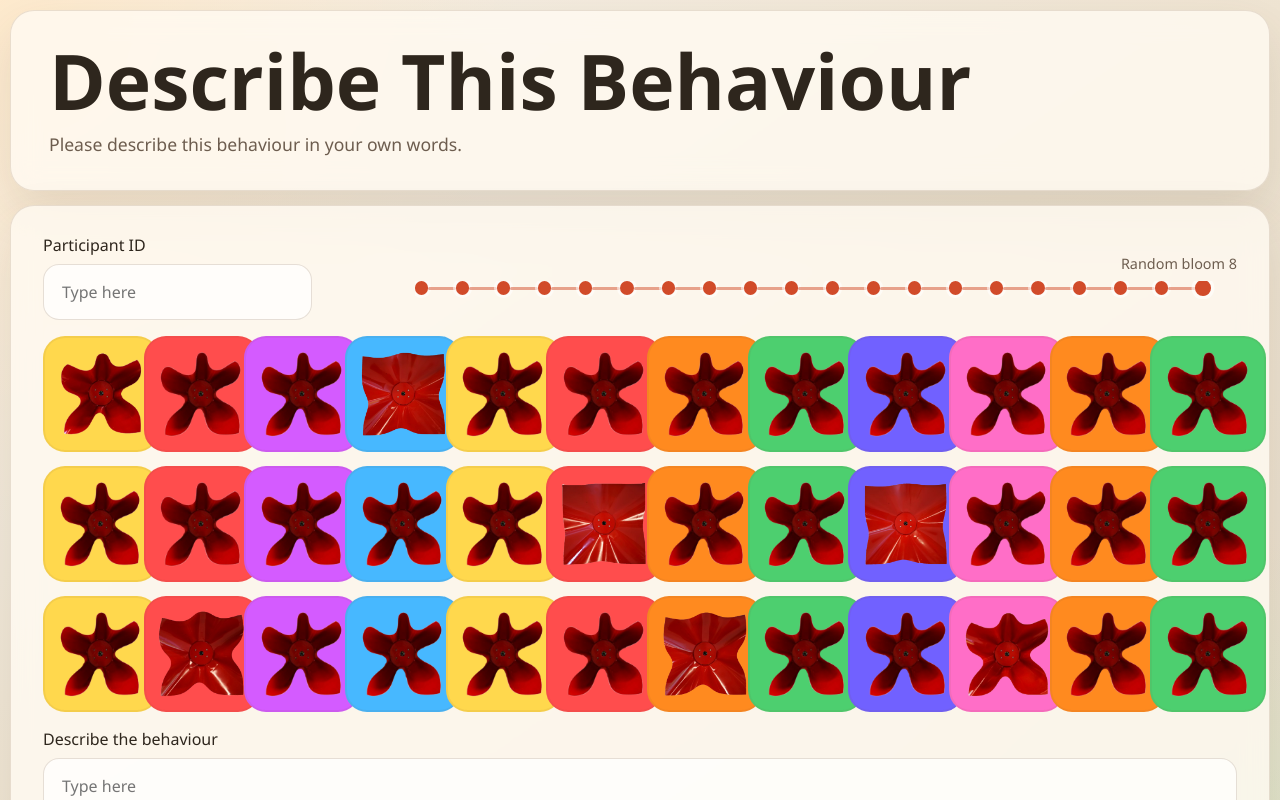
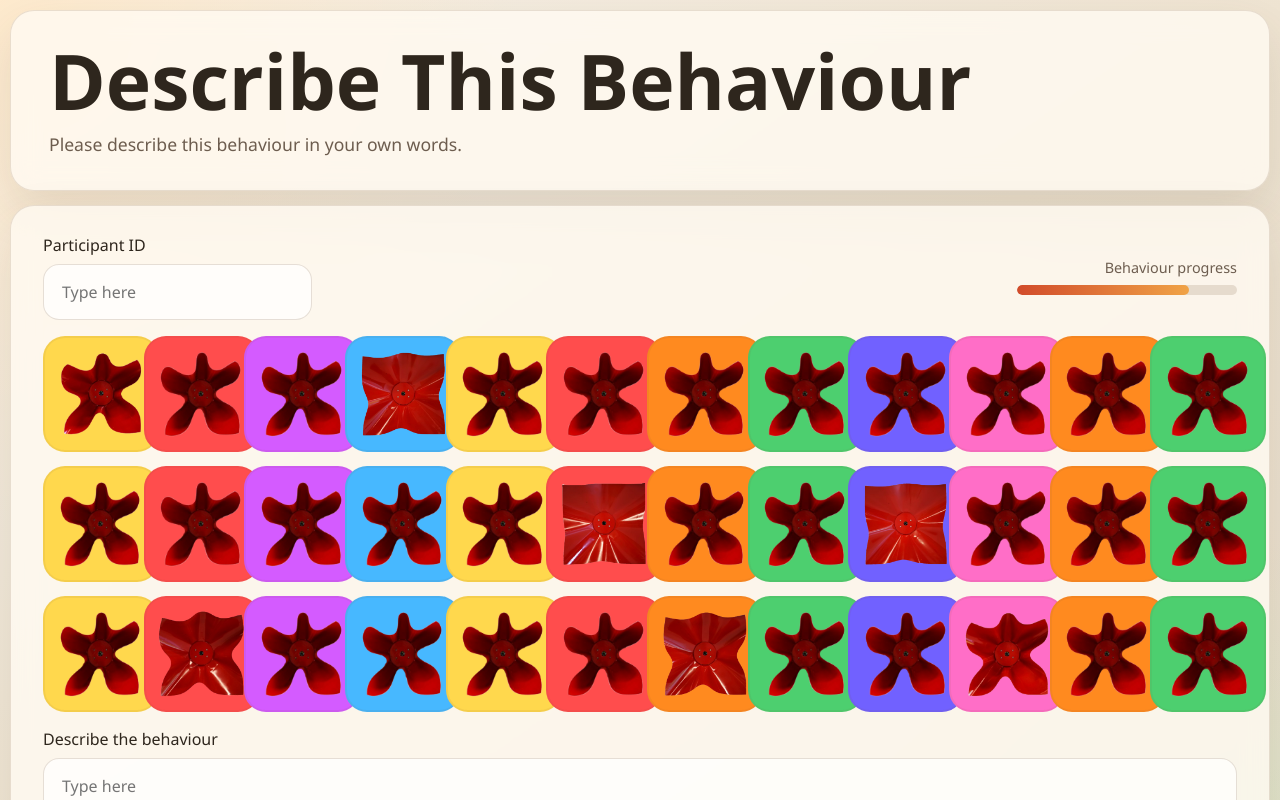
Before and after one commit to MerihanAlhafnawi/SwarmGardenSimulator, a Next.js app: page /describe-three in a window 1280 px wide. Shown: the top 800 px of the page. Built offline with nearby package versions, Linux system fonts and the light colour scheme; no server answers.

Commit message:
Use behaviour progress bar in describe demos

```diff
--- a/src/app/globals.css
+++ b/src/app/globals.css
@@ -479,6 +479,22 @@ button:disabled {
   min-width: 220px;
 }
 
+.behaviour-progress-bar {
+  width: min(280px, 100%);
+  height: 10px;
+  border-radius: 999px;
+  background: rgba(116, 83, 54, 0.16);
+  overflow: hidden;
+}
+
+.behaviour-progress-fill {
+  display: block;
+  height: 100%;
+  border-radius: inherit;
+  background: linear-gradient(90deg, #d14b2a 0%, #f0a347 100%);
+  transition: width 120ms linear;
+}
+
 .intro-next-disabled {
   pointer-events: none;
   opacity: 0.5;
--- a/src/components/BehaviourDescriptionStep.tsx
+++ b/src/components/BehaviourDescriptionStep.tsx
@@ -30,11 +30,6 @@ type Cell = {
 type StoredResponse = {
   stimulus: string;
   description: string;
-};
-
-type DemoProgressStep = {
-  label: string;
-  delay: number;
 };
 
 type StepConfig = {
@@ -146,8 +141,7 @@ export default function BehaviourDescriptionStep({ config }: { config: StepConfi
   const [studyContext, setStudyContext] = useState<StudyContext>(getStoredStudyContext);
   const [description, setDescription] = useState("");
   const [message, setMessage] = useState("");
-  const [demoProgressSteps, setDemoProgressSteps] = useState<DemoProgressStep[]>([]);
-  const [activeDemoStep, setActiveDemoStep] = useState(-1);
+  const [demoProgress, setDemoProgress] = useState(0);
   const timersRef = useRef<number[]>([]);
 
   useEffect(() => {
@@ -164,7 +158,7 @@ export default function BehaviourDescriptionStep({ config }: { config: StepConfi
       window.clearTimeout(timer);
     }
     ref.current = [];
-    setActiveDemoStep(-1);
+    setDemoProgress(0);
   };
 
   const schedule = (callback: () => void, delay: number) => {
@@ -222,23 +216,43 @@ export default function BehaviourDescriptionStep({ config }: { config: StepConfi
     });
   };
 
+  const getDemoDuration = () => {
+    if (config.demoKind === "blue-left-to-right") {
+      return 12 * 3 * 120 + LOOP_DELAY;
+    }
+
+    if (config.demoKind === "yellow-orange-bloom") {
+      const bandCount = Math.ceil(COLS / 2);
+      return bandCount * WARM_BAND_DELAY + 10 * BLOOM_STEP_DELAY + LOOP_DELAY;
+    }
+
+    return 2200 + (RANDOM_BLOOM_SEQUENCE.length - 1) * 350 + LOOP_DELAY;
+  };
+
+  const startProgressBar = (duration: number) => {
+    const tickCount = 40;
+    setDemoProgress(0);
+
+    for (let tick = 1; tick <= tickCount; tick += 1) {
+      schedule(() => {
+        setDemoProgress(tick / tickCount);
+      }, Math.round((duration * tick) / tickCount));
+    }
+  };
+
   const playDemoByKind = () => {
     resetGrid();
-    let progressSteps: DemoProgressStep[] = [];
+    const duration = getDemoDuration();
+    startProgressBar(duration);
 
     if (config.demoKind === "blue-left-to-right") {
       let index = 0;
       for (let col = 0; col < COLS; col += 1) {
-        progressSteps = [...progressSteps, { label: `Blue column ${col + 1}`, delay: index * 120 }];
         for (let row = 0; row < ROWS; row += 1) {
           schedule(() => fadeCell(row, col, BLUE_COLOR), index * 120);
           index += 1;
         }
       }
-      setDemoProgressSteps(progressSteps);
-      progressSteps.forEach((step, stepIndex) => {
-        schedule(() => setActiveDemoStep(stepIndex), step.delay);
-      });
       return;
     }
 
@@ -249,10 +263,6 @@ export default function BehaviourDescriptionStep({ config }: { config: StepConfi
         const targetColor = WARM_COLORS[bandIndex % WARM_COLORS.length];
         const startCol = bandIndex * 2;
         const delay = bandIndex * WARM_BAND_DELAY;
-        progressSteps = [
-          ...progressSteps,
-          { label: `Warm band ${bandIndex + 1}`, delay },
-        ];
 
         for (let row = 0; row < ROWS; row += 1) {
           for (let col = startCol; col < Math.min(startCol + 2, COLS); col += 1) {
@@ -263,14 +273,11 @@ export default function BehaviourDescriptionStep({ config }: { config: StepConfi
 
       const bloomStartDelay = bandCount * WARM_BAND_DELAY;
       for (let level = 1; level <= 11; level += 1) {
-        const delay = bloomStartDelay + (level - 1) * BLOOM_STEP_DELAY;
-        progressSteps = [...progressSteps, { label: `Bloom level ${level}`, delay }];
-        schedule(() => setAllLevels(level), delay);
+        schedule(
+          () => setAllLevels(level),
+          bloomStartDelay + (level - 1) * BLOOM_STEP_DELAY,
+        );
       }
-      setDemoProgressSteps(progressSteps);
-      progressSteps.forEach((step, stepIndex) => {
-        schedule(() => setActiveDemoStep(stepIndex), step.delay);
-      });
       return;
     }
 
@@ -278,24 +285,13 @@ export default function BehaviourDescriptionStep({ config }: { config: StepConfi
     for (let index = 0; index < centerOutColumns.length; index += 1) {
       const targetColor = RAINBOW_COLORS[index];
       const col = centerOutColumns[index];
-      const delay = index * 220;
-      progressSteps = [...progressSteps, { label: `Rainbow band ${index + 1}`, delay }];
       for (let row = 0; row < ROWS; row += 1) {
-        schedule(() => fadeCell(row, col, targetColor), delay);
+        schedule(() => fadeCell(row, col, targetColor), index * 220);
       }
     }
 
     RANDOM_BLOOM_SEQUENCE.forEach((entry, index) => {
-      const delay = 2200 + index * 350;
-      progressSteps = [
-        ...progressSteps,
-        { label: `Random bloom ${index + 1}`, delay },
-      ];
-      schedule(() => setCellLevel(entry.row, entry.col, entry.level), delay);
-    });
-    setDemoProgressSteps(progressSteps);
-    progressSteps.forEach((step, stepIndex) => {
-      schedule(() => setActiveDemoStep(stepIndex), step.delay);
+      schedule(() => setCellLevel(entry.row, entry.col, entry.level), 2200 + index * 350);
     });
   };
 
@@ -389,28 +385,12 @@ export default function BehaviourDescriptionStep({ config }: { config: StepConfi
             </label>
           )}
           <div className="study-progress" aria-label="Behaviour timeline">
-            <span className="study-progress-caption">
-              {activeDemoStep >= 0 && demoProgressSteps[activeDemoStep]
-                ? demoProgressSteps[activeDemoStep].label
-                : "Behaviour timeline"}
-            </span>
-            <div className="playback-timeline study-progress-timeline">
-              {demoProgressSteps.map((step, index) => {
-                const isCurrent = index === activeDemoStep;
-                const isComplete = index < activeDemoStep;
-
-                return (
-                  <div
-                    key={`${config.responseKey}-${step.label}-${index}`}
-                    className={`timeline-step ${isCurrent ? "current" : ""} ${isComplete ? "complete" : ""}`}
-                    title={step.label}
-                    aria-label={step.label}
-                  >
-                    <span className="timeline-dot" />
-                    {index < demoProgressSteps.length - 1 ? <span className="timeline-line" /> : null}
-                  </div>
-                );
-              })}
+            <span className="study-progress-caption">Behaviour progress</span>
+            <div className="behaviour-progress-bar" aria-hidden="true">
+              <span
+                className="behaviour-progress-fill"
+                style={{ width: `${Math.round(demoProgress * 100)}%` }}
+              />
             </div>
           </div>
         </div>
```
